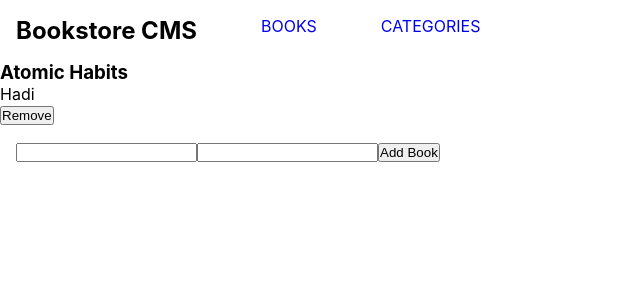
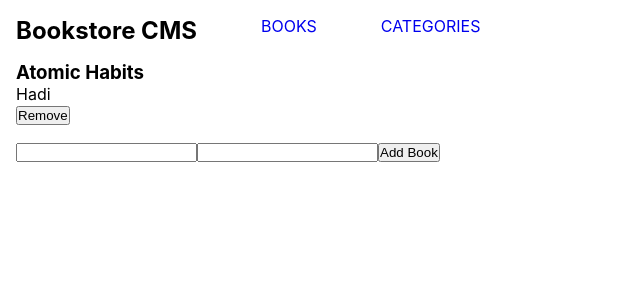
Before and after one commit to Hadi111jafari/bookstore, a React (Create React App) app: page / in a window 1280 px wide. Shown: the top 300 px of the page, without its empty margins (0-640 px from the left). Built offline with nearby package versions, Linux system fonts and the light colour scheme.

Commit message:
Add classes

```diff
--- a/src/Components/Book.js
+++ b/src/Components/Book.js
@@ -10,7 +10,7 @@ class Book extends React.Component {
   render() {
     const { title, author } = this.props;
     return (
-      <div>
+      <div className="book">
         <h3>{title}</h3>
         <div>{author}</div>
         <button type="button">Remove</button>
--- a/src/Components/Navbar.js
+++ b/src/Components/Navbar.js
@@ -2,7 +2,7 @@ import { Link } from 'react-router-dom';
 
 const NavBar = () => (
   <div className="navContainer">
-    <h2>Bookstore CMS</h2>
+    <h2 className="appName">Bookstore CMS</h2>
     <ul className="nav">
       <li>
         <Link to="/" className="link">
```
